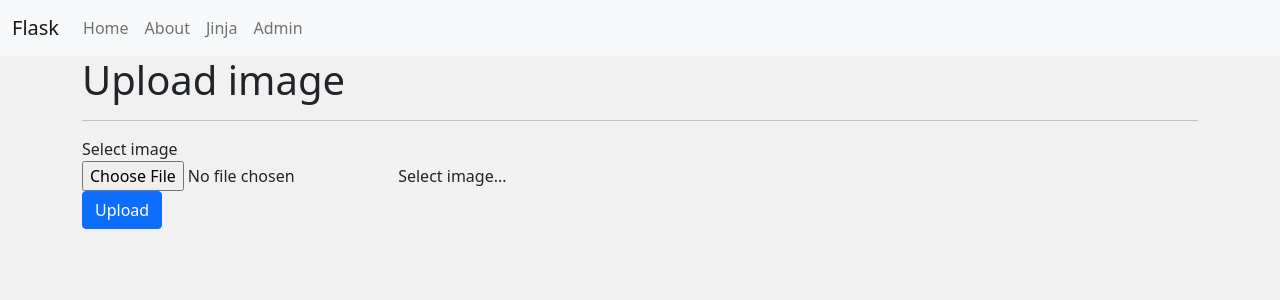
After one commit to WeibleJason/flask_series, a Python web app: template app/templates/public/upload_image.html in a window 1280 px wide. The commit adds this page. Shown: the top 300 px of the page. Run offline with Jinja, Linux system fonts and the light colour scheme; the template is opened without the code that fills it, so the values that code supplies are empty.

Commit message:
image upload/download

```diff
--- a/app/templates/public/templates/public_template.html
+++ b/app/templates/public/templates/public_template.html
@@ -54,5 +54,6 @@
     <script src="https://cdn.jsdelivr.net/npm/bootstrap@5.0.1/dist/js/bootstrap.min.js" integrity="sha384-Atwg2Pkwv9vp0ygtn1JAojH0nYbwNJLPhwyoVbhoPwBhjQPR5VtM2+xf0Uwh9KtT" crossorigin="anonymous"></script>
     -->
     <script src="{{ url_for('static', filename='js/app.js') }}"></script>
+    {% block script %}{% endblock %}
   </body>
 </html>
--- /dev/null
+++ b/app/templates/public/upload_image.html
@@ -0,0 +1,41 @@
+{% extends "public/templates/public_template.html" %}
+
+{% block title %}Index{% endblock %}
+
+{% block main %}
+
+<div class="container">
+    <div class="row">
+        <div class="col">
+            <h1>Upload image</h1>
+            <hr>
+
+            <form action="/upload-image" method="POST" enctype="multipart/form-data">
+                <div class="form-group">
+                    <label>Select image</label>
+                    <div class="custom-file">
+                        <input oninput="filesize(this);" type="file" class="custom-file-input" name="image" id="image">
+                        <label class="custom-file-label" for="image">Select image...</label>
+                    </div>
+                </div>
+
+                <button type="submit" class="btn btn-primary">Upload</button>
+
+            </form>
+        </div>
+    </div>
+</div>
+
+{% endblock %}
+
+{% block script %}
+
+<script>
+
+    function filesize(elem){
+        document.cookie = 'filesize=${elem.files[0].size}';
+    }
+
+</script>
+
+{% endblock %}
```
Also changed, not shown: app/static/img/daisy_pose.jpg (deleted).
